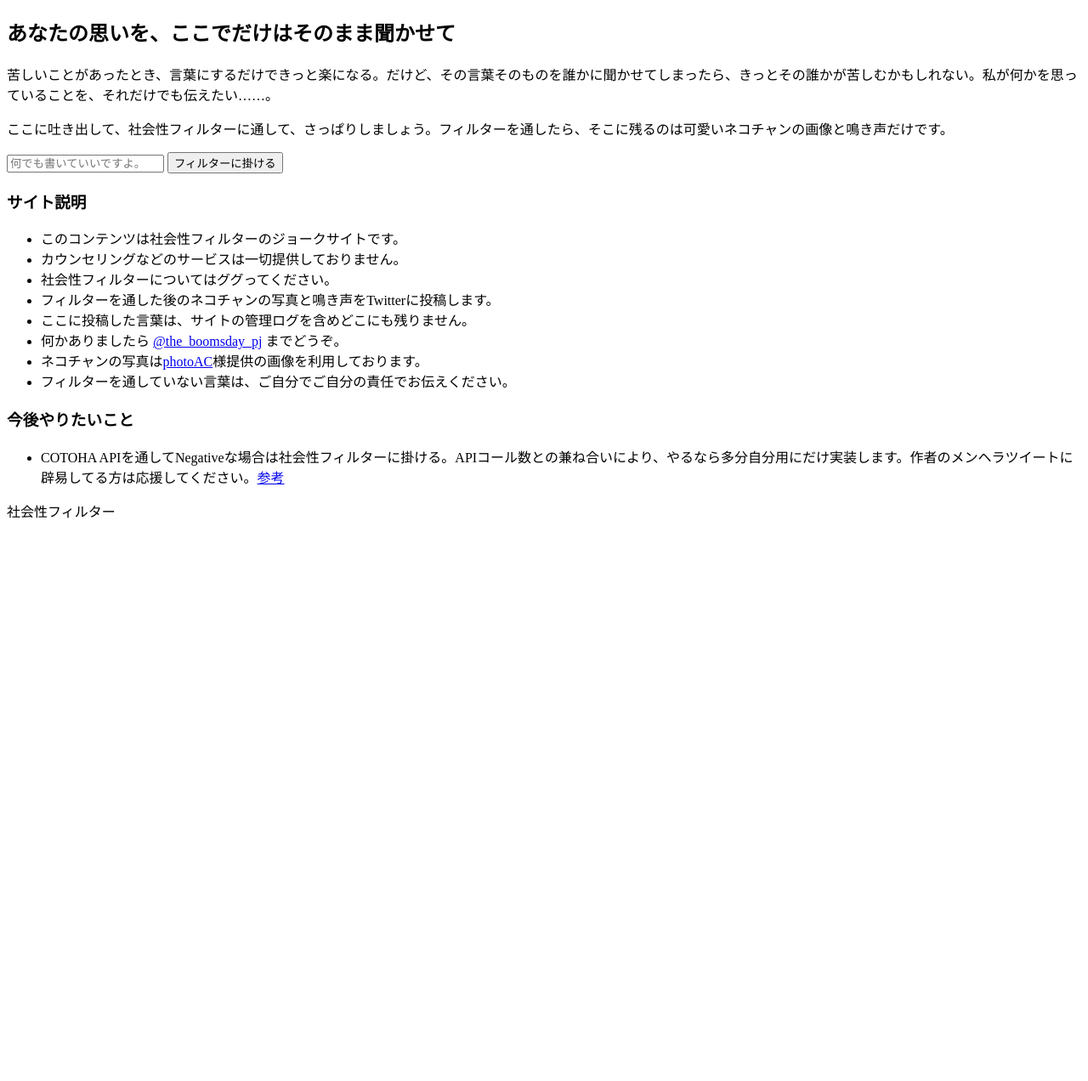
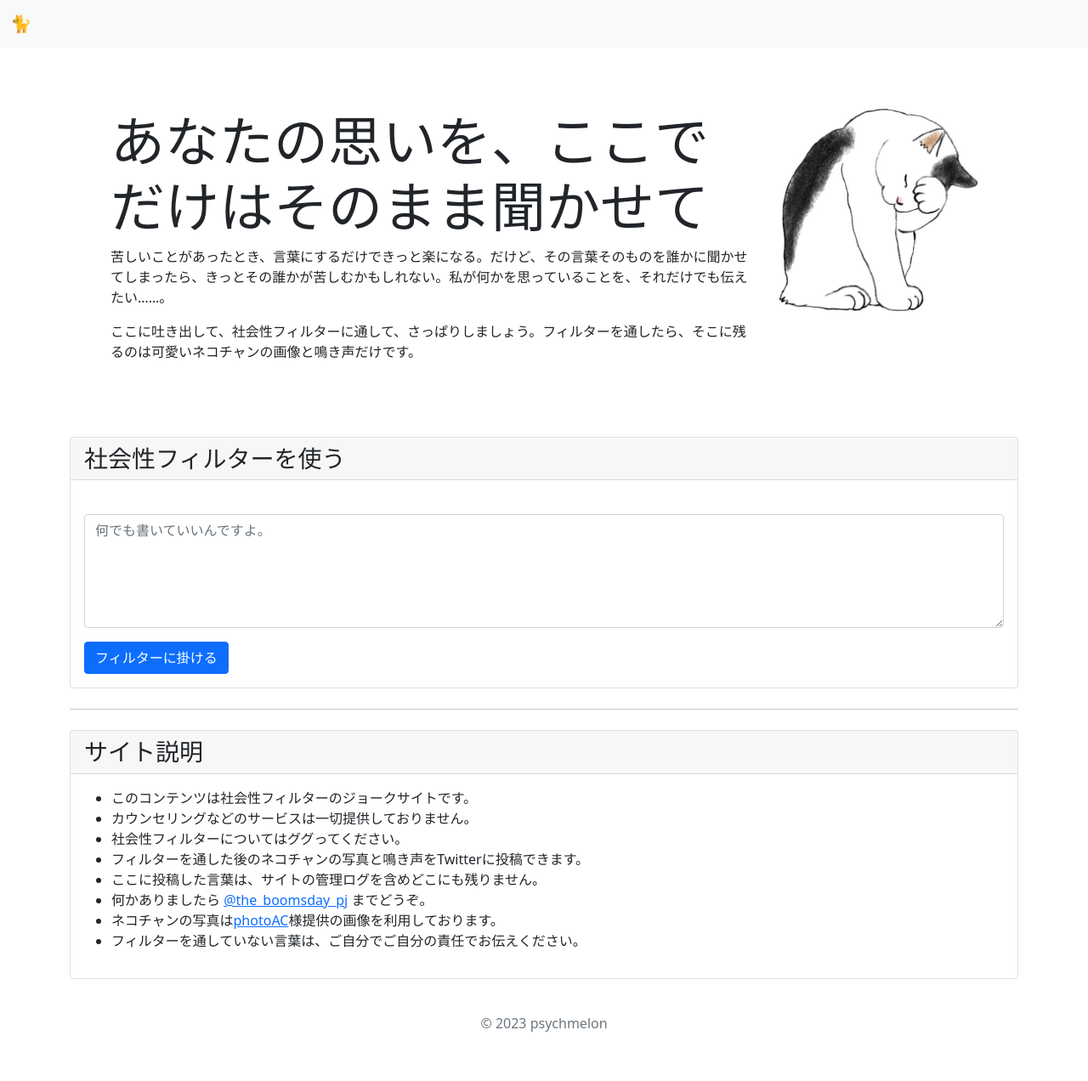
Before and after one commit to sykix16g/social_filter, a Flask app: page / in a window 1280 px wide. Shown: the whole page at 85% size. Before the commit the page ends 610 px from the top, so only its background shows below. Run offline with Flask 2, Linux system fonts and the light colour scheme.

Commit message:
デザインも大体完了。これで公開！

```diff
--- a/main.py
+++ b/main.py
@@ -1,7 +1,7 @@
 from flask import Flask,render_template
 import time
 
-IMAGE_PATH = './templates/img'
+IMAGE_PATH = './templates/src'
 CAT_TOTAL = 9
 app = Flask(__name__, static_folder=IMAGE_PATH)
 
@@ -15,7 +15,7 @@
 
     # ネコチャンの画像はUNIX TIME基準で適当に
     num = int(time.time()) % CAT_TOTAL
-    path = "img/cat/" + str(num) +".jpg"
+    path = "src/img/cat/" + str(num) +".jpg"
 
     return render_template('filtering.html', cat_image=path)
 
--- a/templates/description.html
+++ b/templates/description.html
@@ -1,19 +1,20 @@
-<h3>サイト説明</h3>
-
+<h3 class="card-header">サイト説明</h3>
+<div class="card-body">
   <ul>
     <li>このコンテンツは社会性フィルターのジョークサイトです。</li>
     <li>カウンセリングなどのサービスは一切提供しておりません。</li>
     <li>社会性フィルターについてはググってください。</li>
-  <li>フィルターを通した後のネコチャンの写真と鳴き声をTwitterに投稿します。</li>
+    <li>フィルターを通した後のネコチャンの写真と鳴き声をTwitterに投稿できます。</li>
     <li>ここに投稿した言葉は、サイトの管理ログを含めどこにも残りません。</li>
     <li>何かありましたら <a href="https://twitter.com/the_boomsday_pj">@the_boomsday_pj</a> までどうぞ。</li>
     <li>ネコチャンの写真は<a href="https://www.photo-ac.com/main/search?q=%E7%8C%AB">photoAC</a>様提供の画像を利用しております。</li>
     <li>フィルターを通していない言葉は、ご自分でご自分の責任でお伝えください。</li>
   </ul>
-
+</div>
+<!--
   <h3>今後やりたいこと</h3>
 
   <ul>
-
     <li>COTOHA APIを通してNegativeな場合は社会性フィルターに掛ける。APIコール数との兼ね合いにより、やるなら多分自分用にだけ実装します。作者のメンヘラツイートに辟易してる方は応援してください。<a href="https://api.ce-cotoha.com/contents/index.html">参考</a></li>
   </ul>
+-->
--- a/templates/layout.html
+++ b/templates/layout.html
@@ -2,22 +2,34 @@
 <html>
 <head>
   <title>😺社会性フィルター😺</title>
-  <link rel="icon" type="image/png" href="img/icon.png">
-  <link rel="apple-touch-icon" sizes="180x180" href="img/icon.png">
+  <link rel="icon" type="image/png" href="src/img/icon.png">
+  <meta name="viewport" content="width=device-width, initial-scale=1" />
+  <link rel="apple-touch-icon" sizes="180x180" href="src/img/icon.png">
+  <link href="https://fonts.googleapis.com/css?family=Playfair+Display:400,700" rel="stylesheet">
+  <link href="https://cdn.jsdelivr.net/npm/bootstrap@5.0.2/dist/css/bootstrap.min.css" rel="stylesheet" integrity="sha384-EVSTQN3/azprG1Anm3QDgpJLIm9Nao0Yz1ztcQTwFspd3yD65VohhpuuCOmLASjC" crossorigin="anonymous">
+  <script src="https://cdn.jsdelivr.net/npm/bootstrap@5.0.2/dist/js/bootstrap.bundle.min.js" integrity="sha384-MrcW6ZMFYlzcLA8Nl+NtUVF0sA7MsXsP1UyJoMp4YLEuNSfAP+JcXn/tWtIaxVXM" crossorigin="anonymous"></script>
 </head>
 <body>
+  <nav class="navbar navbar-expand-lg navbar-light bg-light">
+    <div class="container-fluid">
+      <a class="navbar-brand" href="{{url_for('main')}}">🐈</a>
+    </div>
+  </nav>
   <div class="container">
-    <div class="content">
-      {% block content %}
-      <!-- ここにメインコンテンツを書く -->
-      {% endblock %}
-    </div>
-    <div class="description">
+    {% block content %}
+    <!-- ここにメインコンテンツを書く -->
+    {% endblock %}
+
+    <hr class="my-4">
+
+    <div class="card description">
       {% include "description.html" %}
     </div>
   </div>
-  <footer>
-    <p class="sozai">社会性フィルター</p>
+  <footer class="py-3 my-4">
+    <div class="container">
+      <p class="sozai text-center text-muted">© 2023 psychmelon</p>
+    </div>
   </footer>
 </body>
 </html>
--- a/templates/main.html
+++ b/templates/main.html
@@ -1,14 +1,29 @@
 {% extends "layout.html" %}
 {% block content %}
-<h2>あなたの思いを、ここでだけはそのまま聞かせて</h2>
 
-<p>苦しいことがあったとき、言葉にするだけできっと楽になる。だけど、その言葉そのものを誰かに聞かせてしまったら、きっとその誰かが苦しむかもしれない。私が何かを思っていることを、それだけでも伝えたい……。</p>
+<div class="p-4 p-sm-5 my-4 rounded">
+  <div class="row">
+    <div class="col-md-3 order-md-2">
+      <img src="src/img/top.jpg" class="img-fluid">
+    </div>
+    <div class="col-md-9 order-md-1">
+      <h1 class="display-3">あなたの思いを、ここでだけはそのまま聞かせて</h1>
+      <p>苦しいことがあったとき、言葉にするだけできっと楽になる。だけど、その言葉そのものを誰かに聞かせてしまったら、きっとその誰かが苦しむかもしれない。私が何かを思っていることを、それだけでも伝えたい……。</p>
+      <p>ここに吐き出して、社会性フィルターに通して、さっぱりしましょう。フィルターを通したら、そこに残るのは可愛いネコチャンの画像と鳴き声だけです。</p>
+    </div>
+  </div>
+</div>
 
-<p>ここに吐き出して、社会性フィルターに通して、さっぱりしましょう。フィルターを通したら、そこに残るのは可愛いネコチャンの画像と鳴き声だけです。</p>
-
-<form action="{{ url_for('filtering') }}" method="POST">
-  <input type="textarea" name="text" placeholder="何でも書いていいですよ。">
-  <input type="submit" value="フィルターに掛ける">
-</form>
-
+<div class="card">
+  <h3 class="card-header">社会性フィルターを使う</h3>
+  <div class=" card-body">
+    <form action="{{ url_for('filtering') }}" method="POST">
+      <div class="mb-3 textarea">
+        <label for="filtering" class="form-label"></label>
+        <textarea class="form-control" name="text" rows="5" cols="20" id="filtering" placeholder="何でも書いていいんですよ。"></textarea>
+      </div>
+      <button type="submit" class="btn btn-primary">フィルターに掛ける</button>
+    </form>
+  </div>
+</div>
 {% endblock %}
```
Also changed, not shown: templates/filtering.html (+11 -5 lines), templates/src/img/cat/0.jpg (renamed from templates/img/cat/0.jpg), templates/src/img/cat/1.jpg (renamed from templates/img/cat/1.jpg), templates/src/img/cat/2.jpg (renamed from templates/img/cat/2.jpg), templates/src/img/cat/3.jpg (renamed from templates/img/cat/3.jpg), templates/src/img/cat/4.jpg (renamed from templates/img/cat/4.jpg), templates/src/img/cat/5.jpg (renamed from templates/img/cat/5.jpg), templates/src/img/cat/6.jpg (renamed from templates/img/cat/6.jpg), templates/src/img/cat/7.jpg (renamed from templates/img/cat/7.jpg), templates/src/img/cat/8.jpg (renamed from templates/img/cat/8.jpg), templates/src/img/dust.png (renamed from templates/img/dust.png), templates/src/img/icon.png (renamed from templates/img/icon.png), templates/src/img/top.jpg (added). Lines whose indentation alone changed are shown as unchanged.
